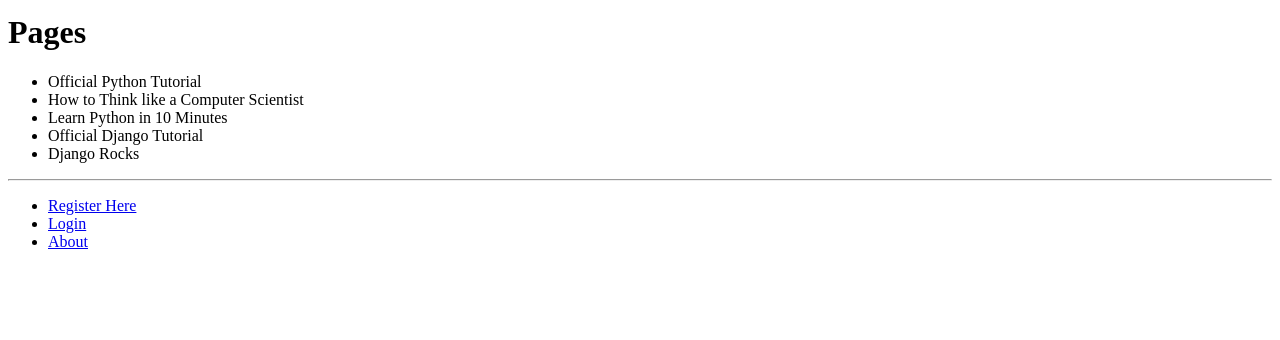
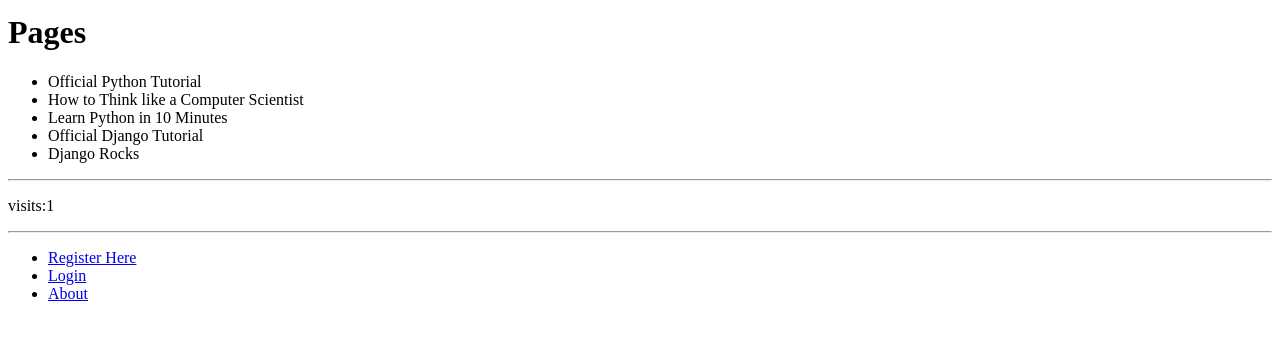
Before and after one commit to charismafight/tango-with-django, a Django app: page /rango/ in a window 1280 px wide. Shown: the part 205-545 px from the top of the page. Run offline with Django 3.2, Linux system fonts and the light colour scheme; data comes from the database, SQL or seed files in the repository; both versions use the stored data as it was after the commit.

Commit message:
use cookies

```diff
--- a/tangowithdjango/rango/templates/rango/index.html
+++ b/tangowithdjango/rango/templates/rango/index.html
@@ -24,4 +24,6 @@
     {% else %}
         <h1>There are No Pages</h1>
     {% endif %}
+    <hr>
+    <p>visits:{{ visits }}</p>
 {% endblock %}
--- a/tangowithdjango/rango/urls.py
+++ b/tangowithdjango/rango/urls.py
@@ -8,9 +8,9 @@
 urlpatterns = [
                   url(r'^$', views.index, name='index'),
                   url(r'^about/$', views.about, name='about'),
-                  url(r'^category/([\w\-]+)$', views.category, name='category'),
+                  url(r'^category/(.*)$', views.category, name='category'),
                   url(r'^add_category/$', views.add_category, name='add_category'),
-                  url(r'^category/(\w+)/add_page/$', views.add_page, name='add_page'),
+                  url(r'^category/(.*)/add_page/$', views.add_page, name='add_page'),
                   url(r'^register/$', views.regiter, name='register'),
                   url(r'^login/$', views.user_login, name='login'),
                   url(r'^restrict/$', views.restrict, name='restrict'),
--- a/tangowithdjango/rango/views.py
+++ b/tangowithdjango/rango/views.py
@@ -1,3 +1,5 @@
+from datetime import datetime
+
 from django.contrib.auth import authenticate, login, logout
 from django.contrib.auth.decorators import login_required
 from django.shortcuts import render, get_list_or_404, get_object_or_404
@@ -9,10 +11,29 @@
 
 # Create your views here.
 def index(request):
+    # request.session.set_test_cookie()
     qs = Category.objects.order_by('-likes')[:5]
     pages = Page.objects.order_by('-views')[:5]
     context = {'categories': qs, 'pages': pages}
-    return HttpResponse(render(request, 'rango/index.html', context))
+
+    visits = int(request.COOKIES.get('visits', 1))
+    reset_last_visit_time = False
+
+    if 'last_visit' in request.COOKIES:
+        last_visit = request.COOKIES['last_visit']
+        last_visit_time = datetime.strptime(last_visit[:-7], "%Y-%m-%d %H:%M:%S")
+        if (datetime.now() - last_visit_time).seconds > 5:
+            visits += 1
+            reset_last_visit_time = True
+    else:
+        reset_last_visit_time = True
+
+    context['visits'] = visits
+    response = render(request, 'rango/index.html', context)
+    if reset_last_visit_time:
+        response.set_cookie('last_visit', datetime.now())
+        response.set_cookie('visits', visits)
+    return response
 
 
 def about(request):
@@ -73,6 +94,10 @@
 
 
 def regiter(request):
+    # if request.session.test_cookie_worked():
+    #     print('cookie worked')
+    # else:
+    #     print('cookie does not worked')
     registered = False
     if request.method == 'POST':
         user_form = UserForm(request.POST)
```
Also changed, not shown: tangowithdjango/db.sqlite3.
